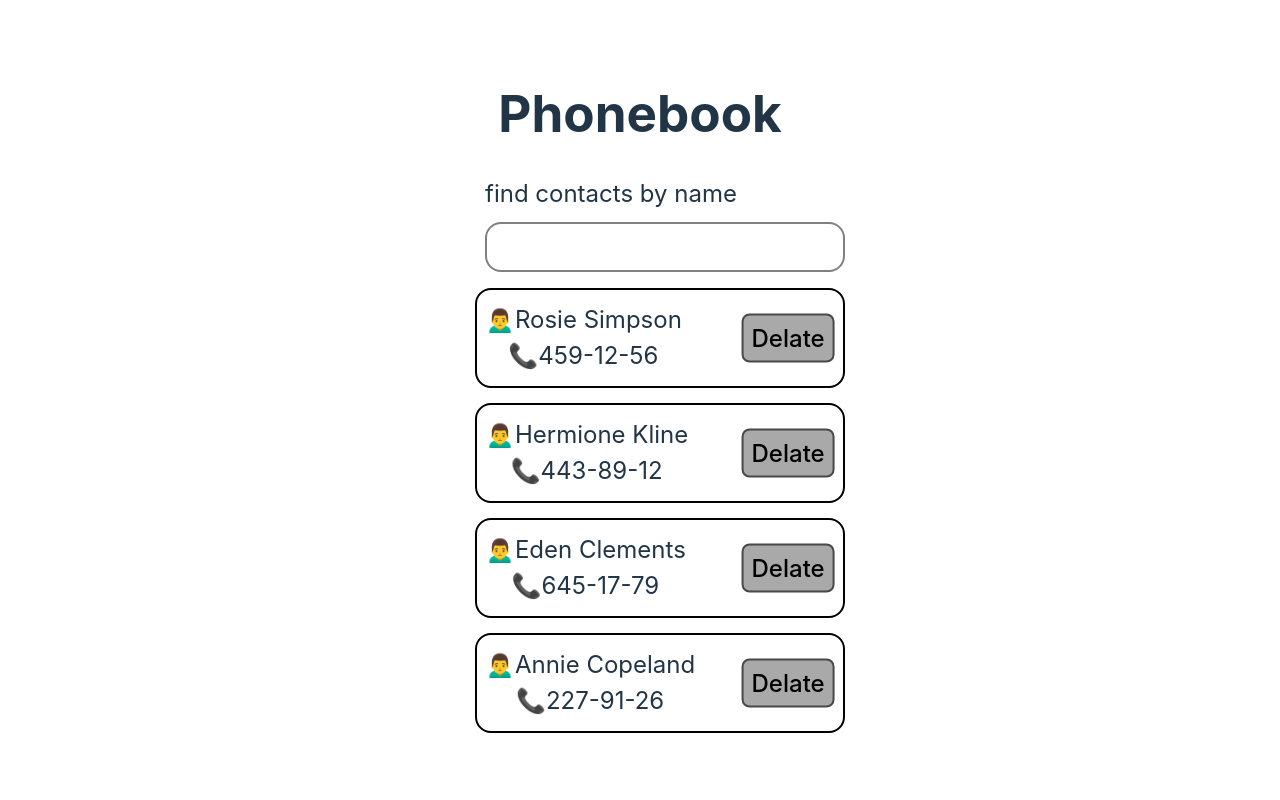
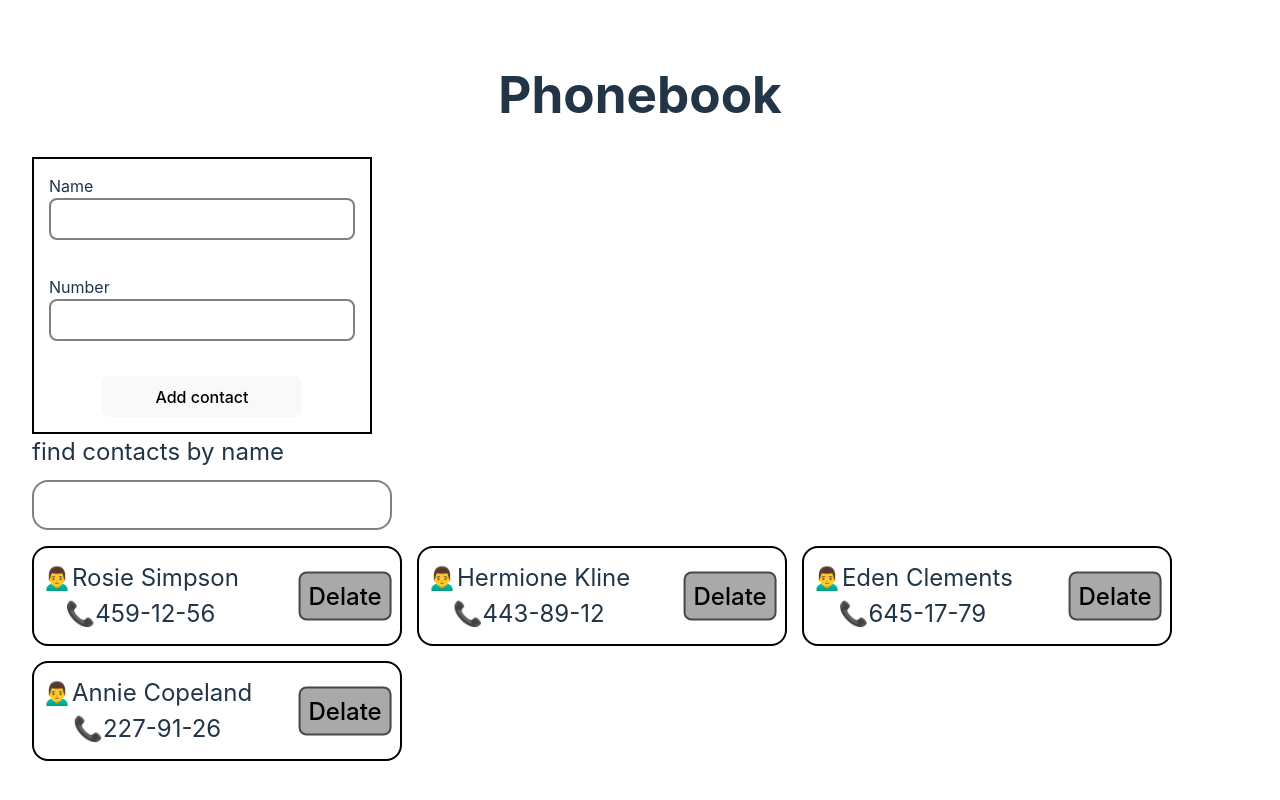
Before and after one commit to korniyenko88/goit-react-hw-03, a React (Vite) app: page / in a window 1280 px wide. Shown: the top 800 px of the page. Built offline with nearby package versions, Linux system fonts and the light colour scheme.

Commit message:
add form

```diff
--- a/src/App.jsx
+++ b/src/App.jsx
@@ -1,9 +1,8 @@
 import React, { useState } from 'react';
 import './App.css';
-import ContactList from "./components/ContactList/ContactList";
+import ContactList from './components/ContactList/ContactList';
 import SearchBox from './components/SearchBox/SearchBox';
-
-
+import ContactForm from './components/ContactForm/ContactForm';
 
 function App() {
   const [contacts, setContacts] = useState([
@@ -27,7 +26,7 @@ function App() {
     <>
       <div>
         <h1>Phonebook</h1>
-        {/* <ContactForm /> */}
+        <ContactForm />
         <SearchBox
           searchTerm={searchTerm}
           onSearchChange={handleSearchChange}
--- a/src/components/Contact/Contact.jsx
+++ b/src/components/Contact/Contact.jsx
@@ -1,6 +1,6 @@
-import styles from "./Contact.module.css"
+import styles from './Contact.module.css';
 
-const Contact = ({name, number}) => {
+const Contact = ({ name, number }) => {
   return (
     <li className={styles.item}>
       <div className={styles.iteminfo}>
@@ -12,6 +12,6 @@ const Contact = ({name, number}) => {
       </button>
     </li>
   );
-}
+};
 
 export default Contact;
--- a/src/components/ContactForm/ContactForm.jsx
+++ b/src/components/ContactForm/ContactForm.jsx
@@ -0,0 +1,19 @@
+import styles from './ContactForm.module.css';
+
+const ContactForm = () => {
+  return (
+    <form className={styles.form}>
+      <label className={styles.formname}>
+        <span>Name</span>
+        <input className={styles.input} name="name" type="text" />
+      </label>
+      <label className={styles.formname}>
+        <span>Number</span>
+        <input className={styles.input} name="name" type="text" />
+      </label>
+      <button className={styles.addbtn}>Add contact</button>
+    </form>
+  );
+};
+
+export default ContactForm;
--- /dev/null
+++ b/src/components/ContactForm/ContactForm.module.css
@@ -0,0 +1,26 @@
+.form {
+  width: 340px;
+  display: flex;
+  flex-direction: column;
+  gap: 35px;
+  border: 2px solid black;
+  padding: 15px;
+  box-sizing: border-box;
+}
+.formname {
+  display: flex;
+  flex-direction: column;
+  align-items: flex-start;
+}
+.input {
+  width: 100%;
+  font-size: larger;
+  border: 2px solid grey;
+  border-radius: 8px;
+  padding: 8px;
+  box-sizing: border-box;
+}
+.addbtn {
+  width: 200px;
+  margin: 0 auto;
+}
--- a/src/components/ContactList/ContactList.jsx
+++ b/src/components/ContactList/ContactList.jsx
@@ -1,5 +1,5 @@
-import Contact from "../Contact/Contact"
-import styles from "./ContactList.module.css"
+import Contact from '../Contact/Contact';
+import styles from './ContactList.module.css';
 const ContactList = ({ contacts }) => {
   return (
     <ul className={styles.list}>
--- a/src/components/ContactList/ContactList.module.css
+++ b/src/components/ContactList/ContactList.module.css
@@ -1,6 +1,8 @@
 .list {
-    list-style: none;
-    gap: 15px;
-    display: flex;
-    flex-direction: column;
+  padding: 0;
+  list-style: none;
+  gap: 15px;
+  display: flex;
+  flex-direction: row;
+  flex-wrap: wrap;
 }
--- a/src/components/SearchBox/SearchBox.module.css
+++ b/src/components/SearchBox/SearchBox.module.css
@@ -2,7 +2,7 @@
   display: flex;
   flex-direction: column;
   align-items: flex-start;
-    margin-left: 50px;
+
   gap: 10px;
 }
 .tex {
```
Also changed, not shown: src/components/Contact/Contact.module.css (+6 -6 lines). Lines whose indentation alone changed are shown as unchanged.
